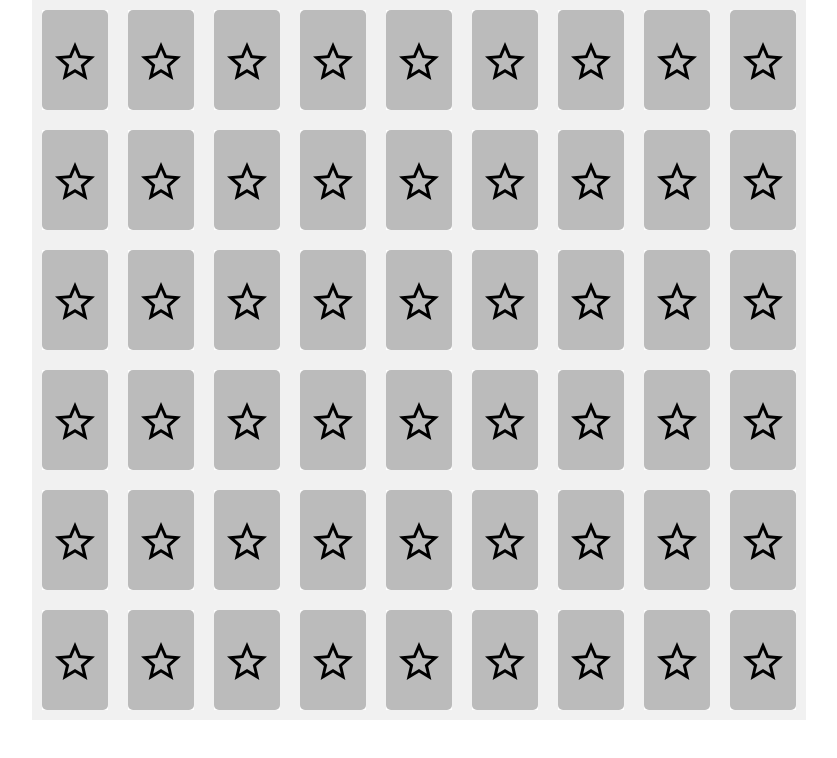
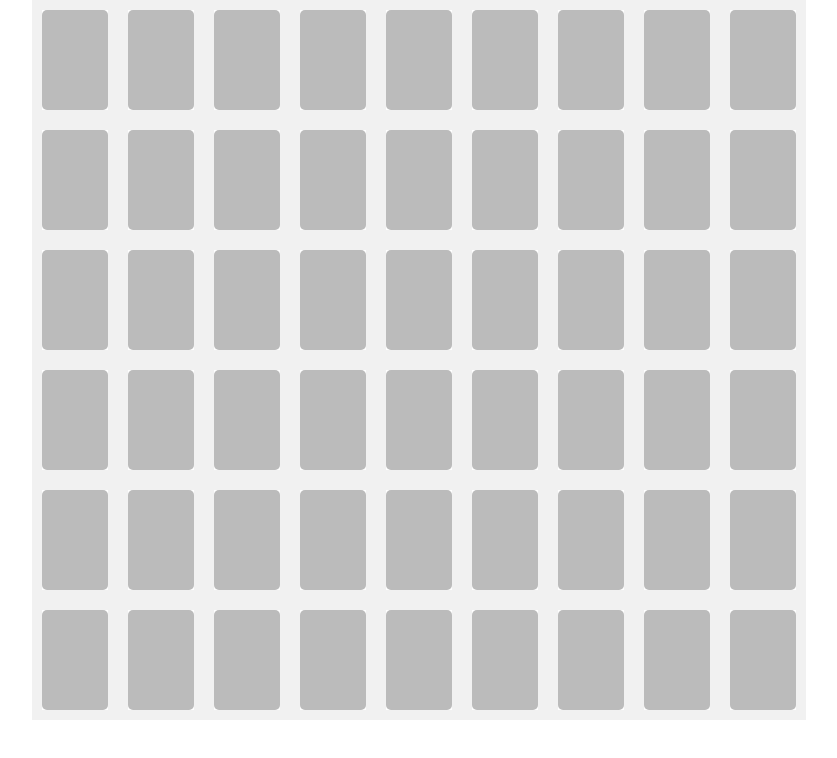
Before and after one commit to jacobfilik/react-memory, a React (Create React App) app: page / in a window 1280 px wide. Shown: the top 758 px of the page, without its empty margins (208-1045 px from the left). Built offline with nearby package versions, Linux system fonts and the light colour scheme.

Commit message:
add more icons

```diff
--- a/src/App.js
+++ b/src/App.js
@@ -1,8 +1,12 @@
 import "./App.css";
-import star from "./images/star.svg";
-import heart from "./images/heart.svg";
+import getImageMap from "./Cards";
 
 import { useState } from "react";
+
+var randomProperty = function (obj) {
+  var keys = Object.keys(obj);
+  return obj[keys[(keys.length * Math.random()) << 0]];
+};
 
 const Card = (props) => {
   const [flipped, setFlipped] = useState(false);
@@ -17,11 +21,9 @@ const Card = (props) => {
       onClick={handleClick}
     >
       <div className="flip-card-inner">
-        <div className="flip-card-front">
-          <img src={star} alt="" />
-        </div>
+        <div className="flip-card-front"></div>
         <div className="flip-card-back">
-          <img src={heart} alt="" />
+          <img src={randomProperty(getImageMap())} alt="" />
         </div>
       </div>
     </div>
--- /dev/null
+++ b/src/Cards.js
@@ -0,0 +1,27 @@
+import star from "./images/star.svg";
+import heart from "./images/heart.svg";
+import bee from "./images/bee.svg";
+import bolt from "./images/bolt.svg";
+import bunny from "./images/bunny.svg";
+import drop from "./images/drop.svg";
+import happy from "./images/happy.svg";
+import leaf from "./images/leaf.svg";
+import letter from "./images/letter.svg";
+import paw from "./images/paw.svg";
+
+function getImageMap() {
+  return {
+    heart,
+    star,
+    bee,
+    bolt,
+    bunny,
+    drop,
+    happy,
+    leaf,
+    letter,
+    paw,
+  };
+}
+
+export default getImageMap;
```
